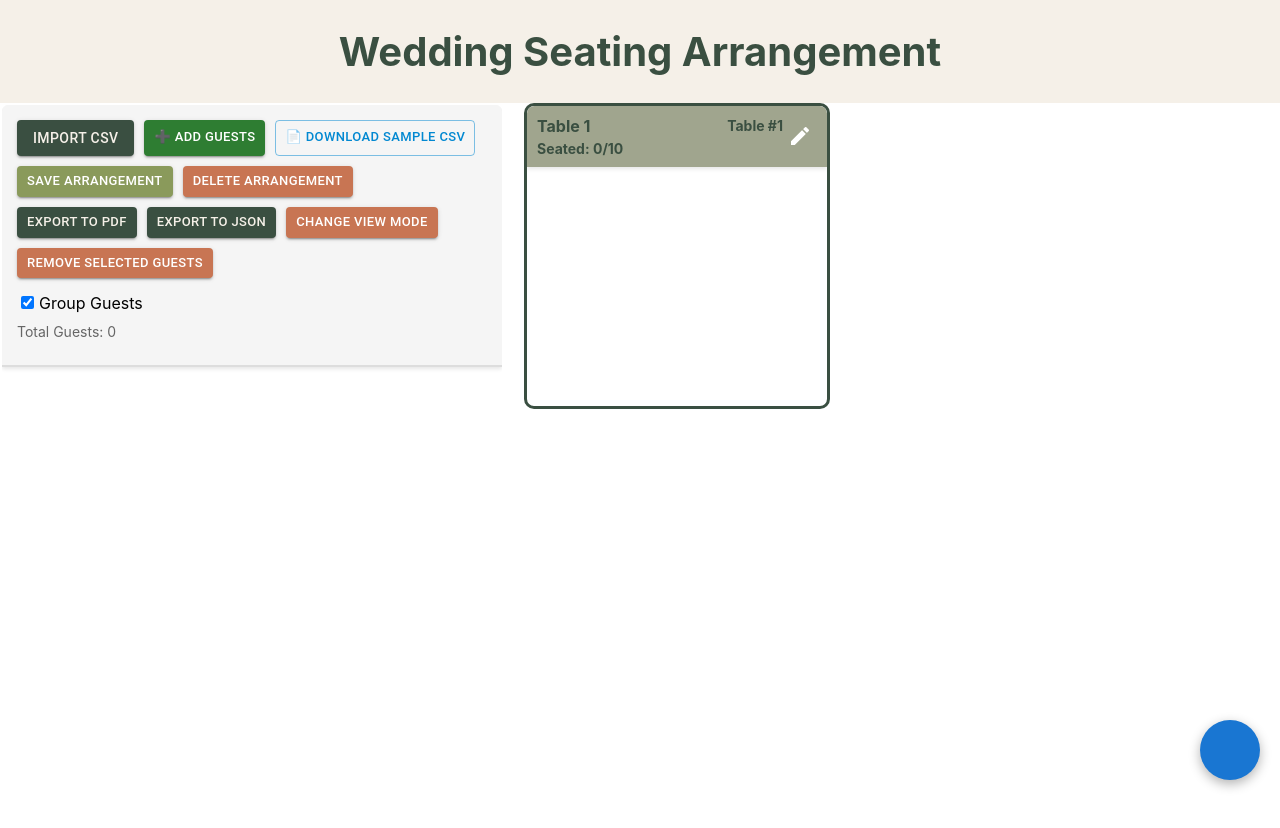
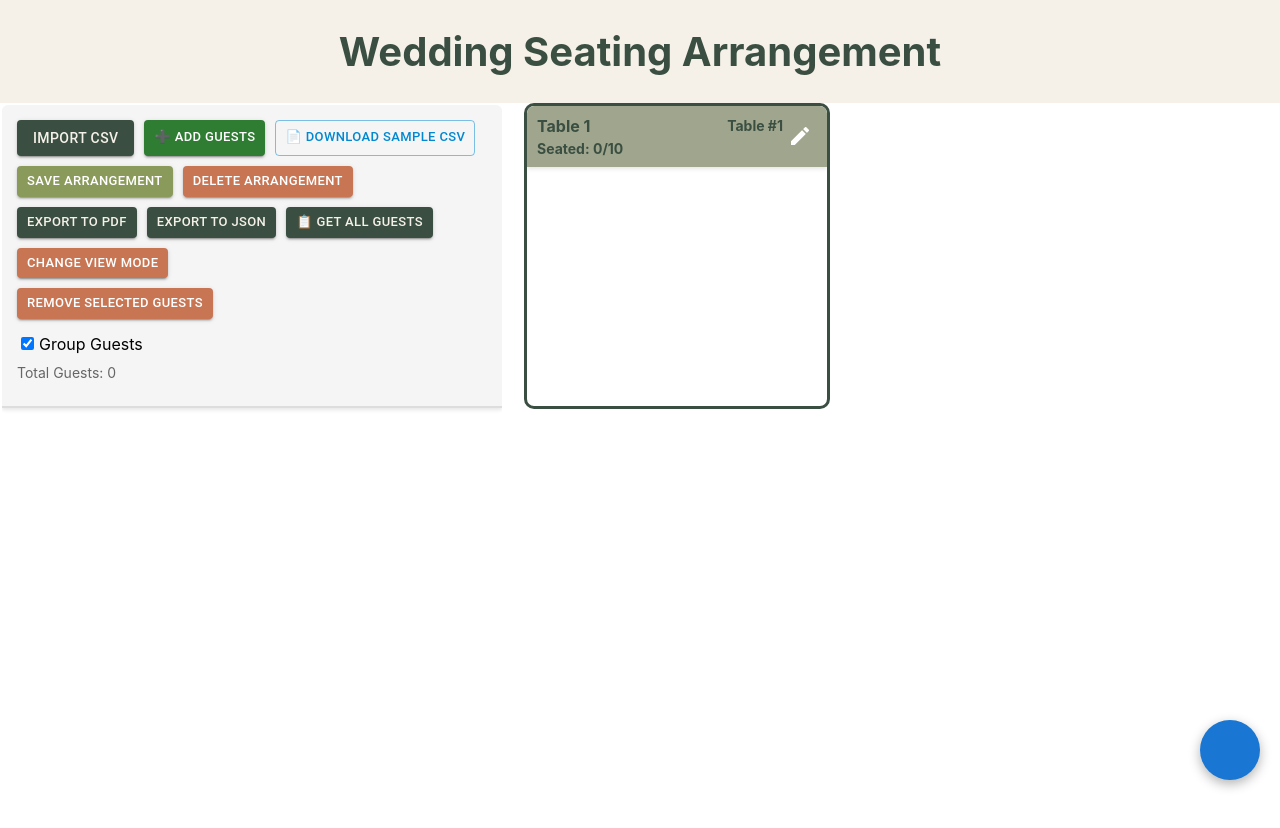
Before and after one commit to rraygoza99/sitting-chart, a React (Create React App) app: page /wedding/1 in a window 1280 px wide. Shown: the top 828 px of the page. Built offline with nearby package versions, Linux system fonts and the light colour scheme; some icons are missing.

Commit message:
Download all guest and ticket requested

```diff
--- a/src/components/SeatingCanvas.js
+++ b/src/components/SeatingCanvas.js
@@ -239,6 +239,102 @@ const saveArrangement = async () => {
         setAlertOpen(true);
     };
 
+    const exportGuestTicketsToPDF = () => {
+        const doc = new jsPDF();
+
+        // Title
+        doc.setFontSize(18);
+        doc.text('Guest Ticket List', 20, 20);
+
+        // Wedding name if available
+        if (weddingId) {
+            doc.setFontSize(14);
+            doc.text(`Wedding: ${weddingId}`, 20, 35);
+        }
+
+        // Date
+        doc.setFontSize(12);
+        doc.text(`Generated: ${new Date().toLocaleDateString()}`, 20, 50);
+
+        // Get all guests (from guest list and tables) and calculate tickets
+        const allGuests = [...guestList, ...tables.flat()];
+
+        // Group guests by their original ID to count tickets
+        const guestTicketMap = new Map();
+
+        allGuests.forEach(guest => {
+            const originalId = guest.originalGuestId || guest.id;
+            const originalGuest = allGuests.find(g => g.id === originalId);
+
+            if (originalGuest && !guestTicketMap.has(originalId)) {
+                // Count all related guests (main guest + plus ones)
+                const relatedGuests = allGuests.filter(g =>
+                    g.id === originalId || g.originalGuestId === originalId
+                );
+
+                guestTicketMap.set(originalId, {
+                    fullName: `${originalGuest.firstName} ${originalGuest.lastName}`,
+                    ticketCount: relatedGuests.length
+                });
+            }
+        });
+
+        // Convert to array and sort by full name
+        const guestTicketList = Array.from(guestTicketMap.values())
+            .sort((a, b) => a.fullName.localeCompare(b.fullName));
+
+        // Table headers
+        doc.setFontSize(12);
+        doc.setFont(undefined, 'bold');
+        doc.text('Guest Name', 20, 70);
+        doc.text('Tickets', 150, 70);
+
+        // Draw header line
+        doc.line(20, 72, 190, 72);
+
+        // Table data
+        doc.setFont(undefined, 'normal');
+        let yPosition = 80;
+        let totalTickets = 0;
+
+        guestTicketList.forEach((guest, index) => {
+            // Check if we need a new page
+            if (yPosition > 270) {
+                doc.addPage();
+                yPosition = 20;
+
+                // Repeat headers on new page
+                doc.setFont(undefined, 'bold');
+                doc.text('Guest Name', 20, yPosition);
+                doc.text('Tickets', 150, yPosition);
+                doc.line(20, yPosition + 2, 190, yPosition + 2);
+                doc.setFont(undefined, 'normal');
+                yPosition += 10;
+            }
+
+            doc.text(guest.fullName, 20, yPosition);
+            doc.text(guest.ticketCount.toString(), 150, yPosition);
+            totalTickets += guest.ticketCount;
+            yPosition += 7;
+        });
+
+        // Total line
+        yPosition += 5;
+        doc.line(20, yPosition, 190, yPosition);
+        yPosition += 10;
+        doc.setFont(undefined, 'bold');
+        doc.text('Total Guests:', 20, yPosition);
+        doc.text(guestTicketList.length.toString(), 80, yPosition);
+        doc.text('Total Tickets:', 120, yPosition);
+        doc.text(totalTickets.toString(), 150, yPosition);
+
+        doc.save(`${weddingId || 'wedding'}_guest_tickets.pdf`);
+
+        setAlertMessage('Guest ticket list exported to PDF successfully!');
+        setAlertSeverity('success');
+        setAlertOpen(true);
+    };
+
     const downloadSampleCSV = () => {
         // Create sample CSV data with the expected format: Firstname,Lastname,Group,ID
         const sampleData = [
@@ -676,7 +772,6 @@ const saveArrangement = async () => {
     };
 
     const renderListView = () => {
-        const tableSize = getTableSize();
         return (
             <div
                 className='tables-container'
@@ -1583,6 +1678,15 @@ const saveArrangement = async () => {
                             </Button>
                             <Button
                                 variant="contained"
+                                color="primary"
+                                onClick={exportGuestTicketsToPDF}
+                                className='export-button'
+                                size="small"
+                            >
+                                📋 Get All guests
+                            </Button>
+                            <Button
+                                variant="contained"
                                 color="info"
                                 onClick={toggleViewMode}
                                 className='switch-button'
```
